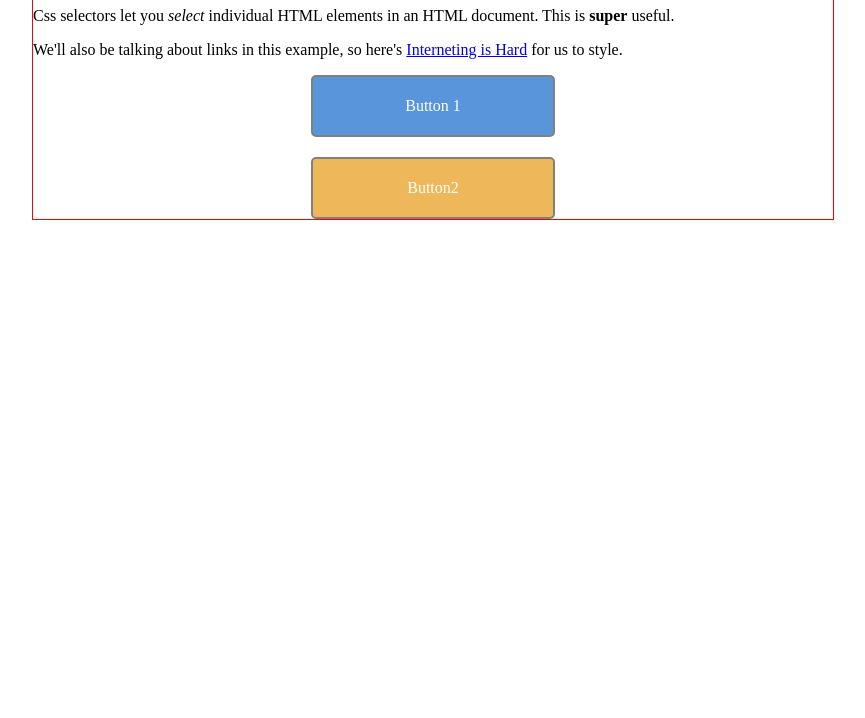
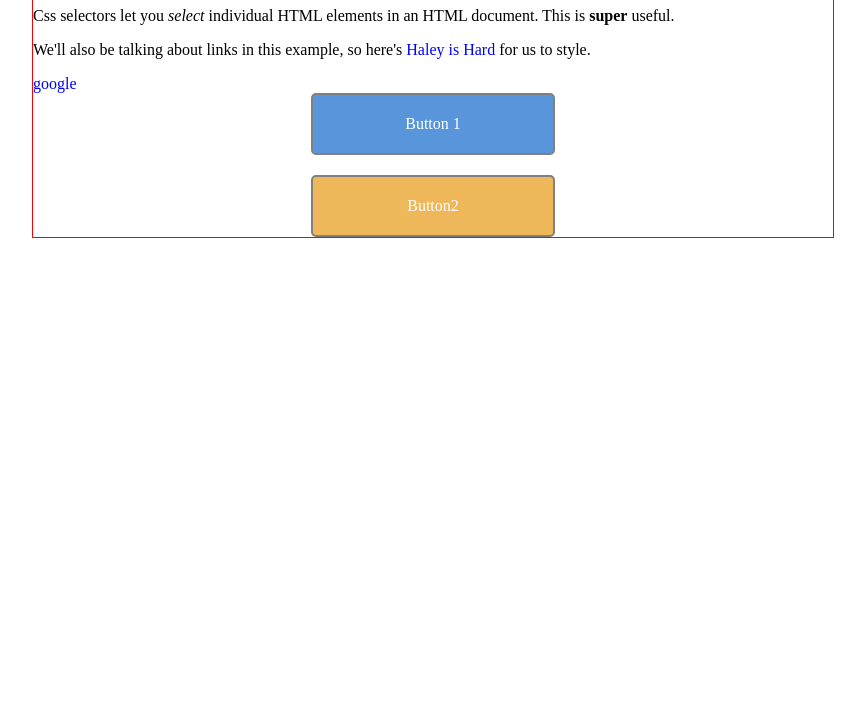
Before and after one commit to haley-yung/training, a plain HTML site: page interneting_is_hard/ch6_css_selectors/index.html in a window 1280 px wide. Shown: the part 82-800 px from the top of the page, without its empty margins (207-1072 px from the left). Drawn offline with Linux system fonts and the light colour scheme.

Commit message:
final commit for chapter 6

```diff
--- a/interneting_is_hard/ch6_css_selectors/index.html
+++ b/interneting_is_hard/ch6_css_selectors/index.html
@@ -14,7 +14,9 @@
       <p class="synopsis">Css selectors let you <em>select</em> individual HTML elements in an HTML document. This is <strong>super</strong> useful.</p>
 
       <p>We'll also be talking about links in this example, so here's
-      <a href="https://internetingishard.com">Interneting is Hard</a> for us to style.</p>
+      <a href="https://haleyyung.com">Haley is Hard</a> for us to style.</p>
+
+      <a href="http://google.com/">google</a>
 
       <a class="button" href="nothing.html">Button 1</a>
       <a class="button button2" href="nothing.html">Button2</a>
--- a/interneting_is_hard/ch6_css_selectors/styles.css
+++ b/interneting_is_hard/ch6_css_selectors/styles.css
@@ -42,3 +42,26 @@
 .button2:visited:active {
   background-color: #EEB75A;
 }
+
+a:link {
+  color: blue;
+  text-decoration: none;
+}
+a:visited {
+  color: purple;
+}
+a:hover {
+  color: aqua;
+  text-decoration: underline;
+}
+a:active {
+  color: red;
+}
+
+a:visited:hover {
+  color: orange;
+}
+
+a:visited:active {
+  color: red;
+}
```
